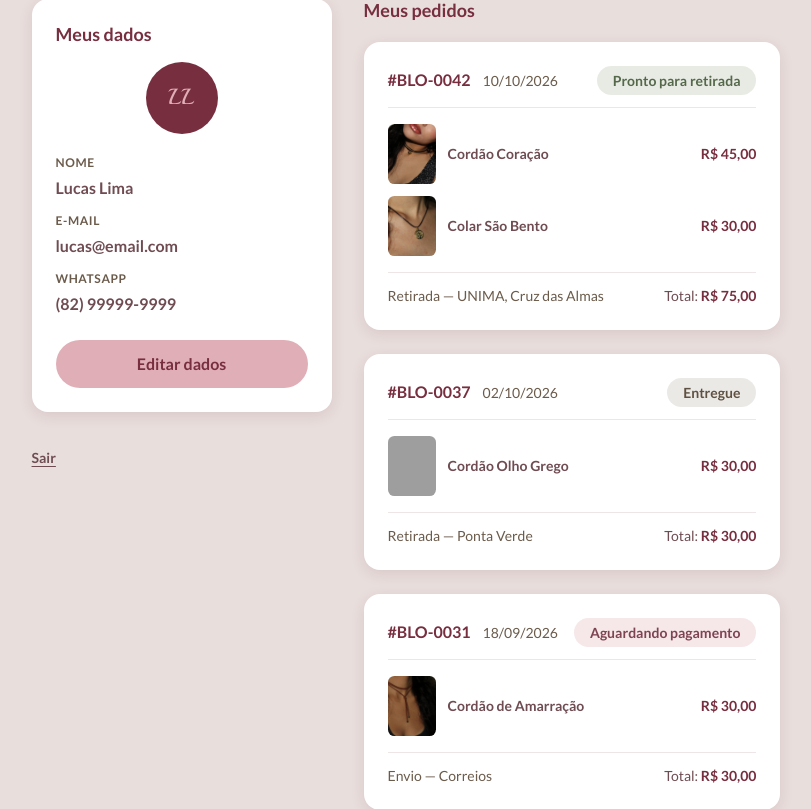
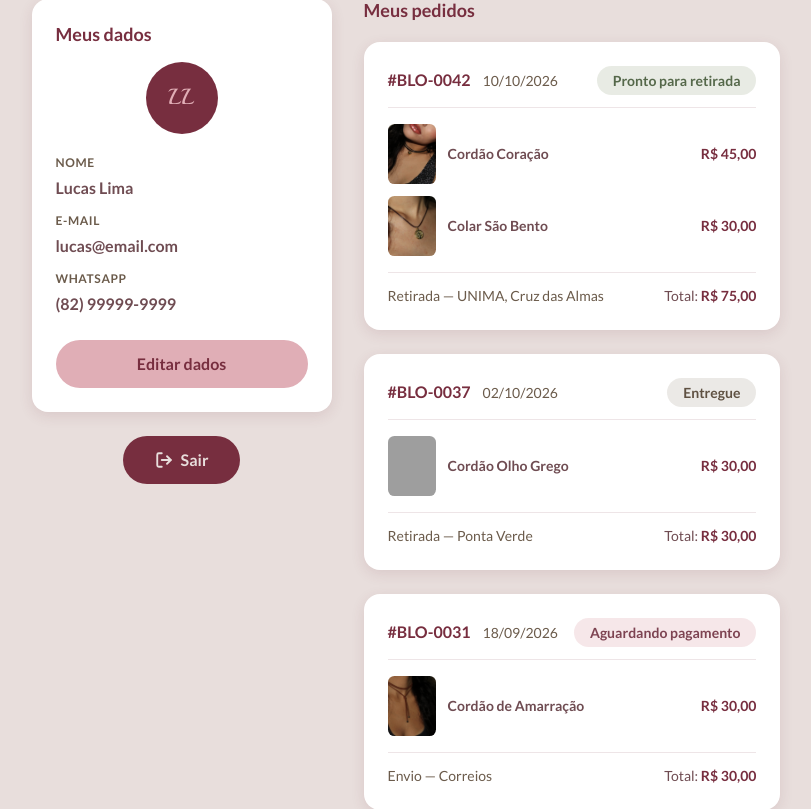
Before and after one commit to martin-alexandre-707/bloome-catalogo, a Flask app: page /painel in a window 1280 px wide. Shown: the part 225-1034 px from the top of the page, without its empty margins (234-1045 px from the left). Run offline with Flask 3, Linux system fonts and the light colour scheme; the visitor is signed in with stand-in values (Sample User, id 1); some libraries are stand-ins or nearby versions; grey boxes are pictures that could not be loaded.

Commit message:
modifica botao de sair no painel usuario

```diff
--- a/static/css/styles.css
+++ b/static/css/styles.css
@@ -1476,26 +1476,44 @@ p {
   color: var(--color-wine);
 }
 
+/* "Sair" com mais destaque: bloco vinho centralizado sob o card, com
+   ícone de logout. O anel de foco global fica no creme ao redor
+   (outline-offset), então continua visível sobre o fundo vinho. */
+.painel__sair {
+  display: flex;
+  justify-content: center;
+}
+
 .painel__btn-sair {
-  background: none;
+  background: var(--color-wine);
+  color: var(--color-cream);
   border: 0;
   font: inherit;
   cursor: pointer;
   display: inline-flex;
   align-items: center;
   justify-content: center;
+  gap: var(--space-2);
   min-height: var(--touch-target);
-  color: var(--color-text);
-  font-size: var(--text-sm);
-  font-weight: var(--weight-semibold);
-  text-decoration: underline;
-  text-underline-offset: 3px;
-  border-radius: var(--radius-sm);
-  transition: color var(--dur-fast) var(--ease);
+  padding: var(--space-3) var(--space-8);
+  font-size: var(--text-base);
+  font-weight: var(--weight-bold);
+  border-radius: var(--radius-full);
+  transition: background var(--dur-fast) var(--ease),
+              transform var(--dur-fast) var(--ease);
+}
+
+.painel__btn-sair svg {
+  width: 1.125rem;
+  height: 1.125rem;
 }
 
 .painel__btn-sair:hover {
-  color: var(--color-wine);
+  background: var(--color-wine-deep);
+}
+
+.painel__btn-sair:active {
+  transform: translateY(1px);
 }
 
 .painel__pedidos .painel__titulo {
--- a/templates/painel.html
+++ b/templates/painel.html
@@ -61,8 +61,15 @@
                 </div>
             </form>
 
-            <form method="post" action="{{ url_for('sair') }}">
-                <button type="submit" class="painel__btn-sair">Sair</button>
+            <form method="post" action="{{ url_for('sair') }}" class="painel__sair">
+                <button type="submit" class="painel__btn-sair">
+                    <svg viewBox="0 0 24 24" fill="none" stroke="currentColor" stroke-width="2.5" stroke-linecap="round" stroke-linejoin="round" aria-hidden="true">
+                        <path d="M9 21H5a2 2 0 0 1-2-2V5a2 2 0 0 1 2-2h4"></path>
+                        <polyline points="16 17 21 12 16 7"></polyline>
+                        <line x1="21" y1="12" x2="9" y2="12"></line>
+                    </svg>
+                    Sair
+                </button>
             </form>
         </aside>
 
```
